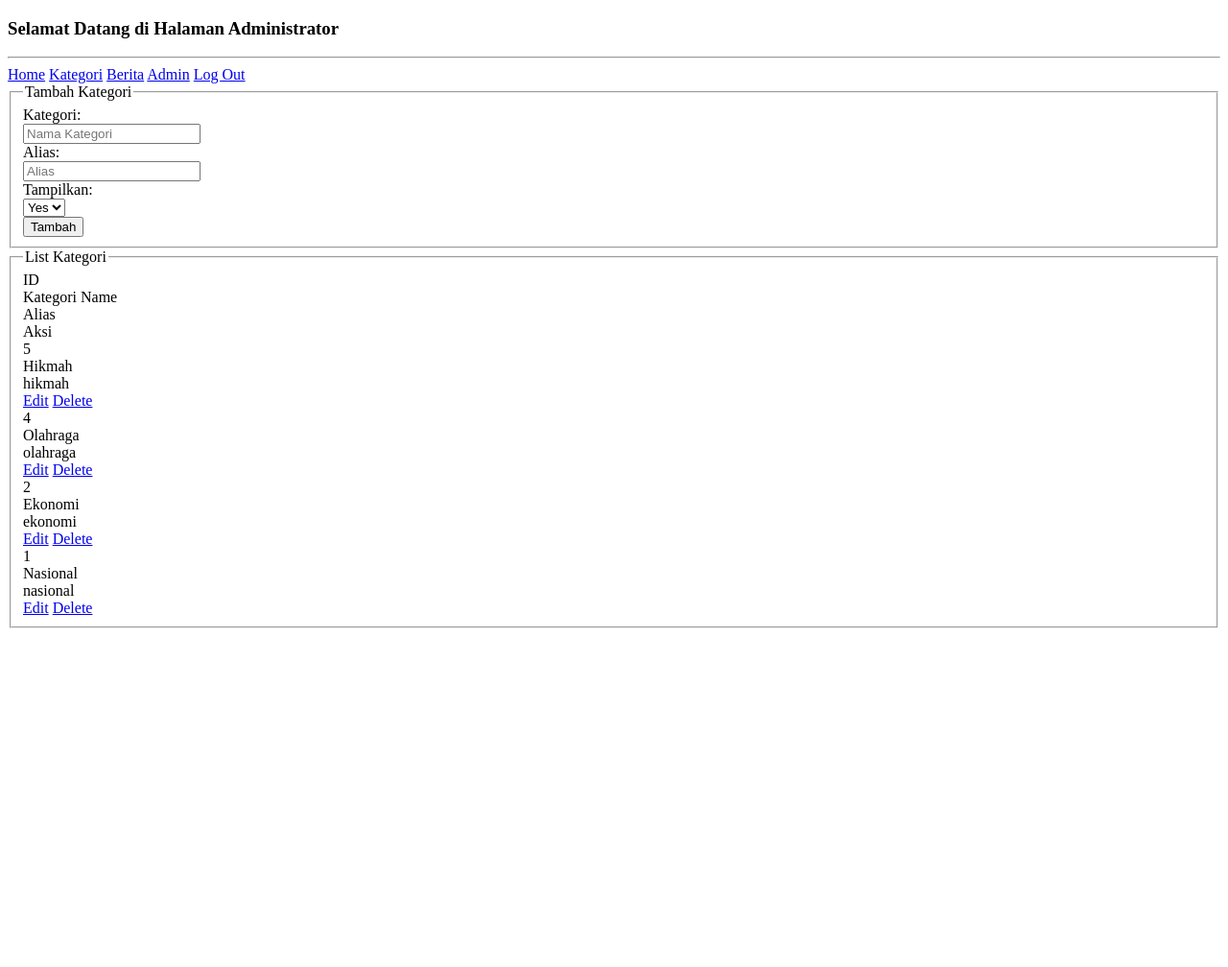
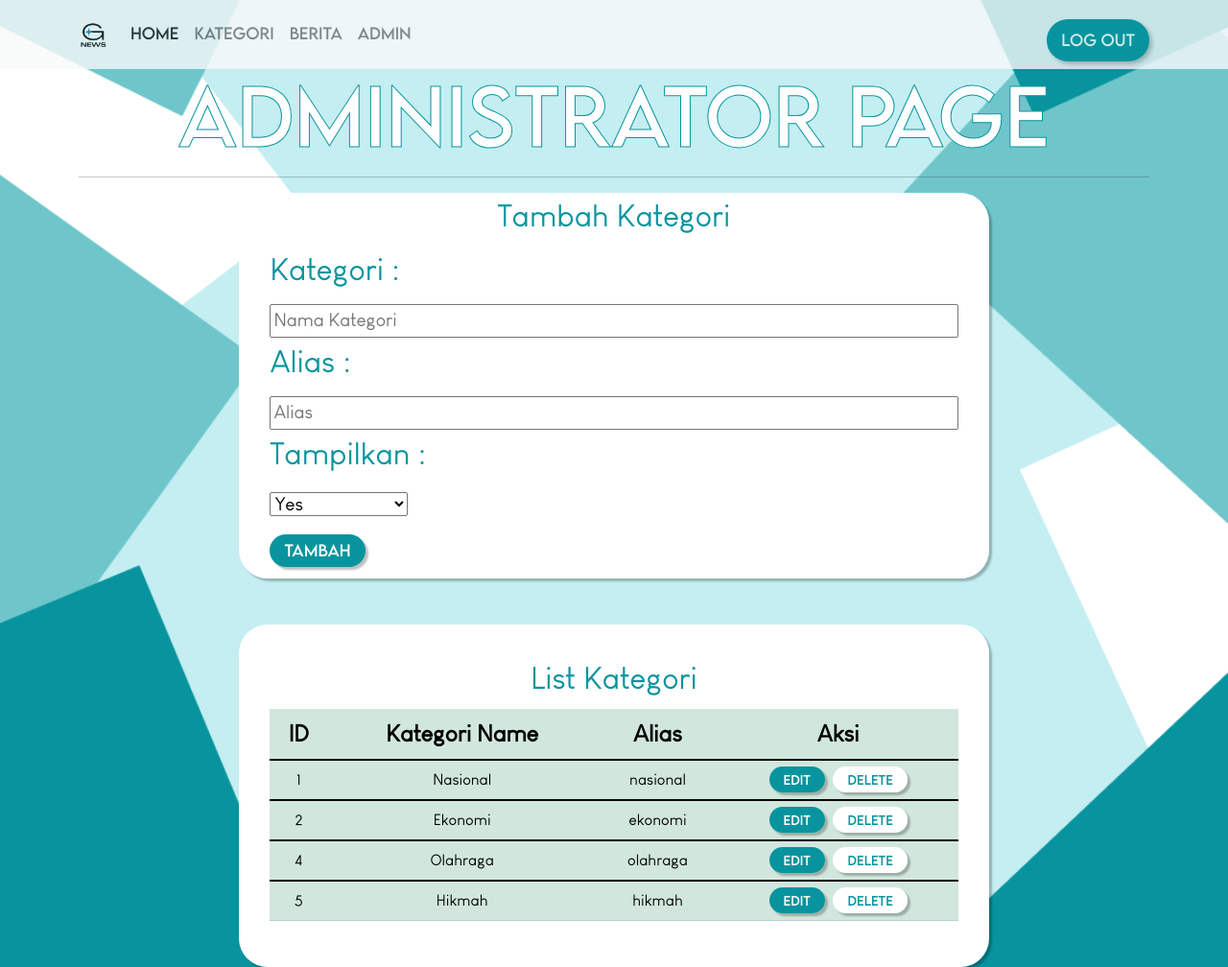
Before and after one commit to Ploeroe/pemwebuts, a PHP site: page /pemwebuts/admin/?mod=kategori in a window 1280 px wide. Shown: the whole page at 96% size. Before the commit the page ends 655 px from the top, so only its background shows below. Run offline with PHP 8.4, Linux system fonts and the light colour scheme; a user stored in the database is signed in; data comes from the database, SQL or seed files in the repository; some libraries are stand-ins or nearby versions.

Commit message:
UI ADMIN BELUM KELAR

```diff
--- a/portalberita/admin/index.php
+++ b/portalberita/admin/index.php
@@ -5,11 +5,13 @@ include("ceklogin.php");
 <html>
 <head>
 	<title>Administrator</title>
-	<link rel="stylesheet" type="text/css" href="../assets/style.css">
+	<link rel="stylesheet" type="text/css" href="../assets/admin.css">
 
 	<script src="https://code.jquery.com/jquery-3.2.1.slim.min.js"></script>
     <link href="https://cdnjs.cloudflare.com/ajax/libs/summernote/0.8.11/summernote-lite.css" rel="stylesheet">
     <script src="https://cdnjs.cloudflare.com/ajax/libs/summernote/0.8.11/summernote-lite.js"></script>
+	<link href="https://cdn.jsdelivr.net/npm/bootstrap@5.1.2/dist/css/bootstrap.min.css" rel="stylesheet" integrity="sha384-uWxY/CJNBR+1zjPWmfnSnVxwRheevXITnMqoEIeG1LJrdI0GlVs/9cVSyPYXdcSF" crossorigin="anonymous">
+	<script src="https://cdn.jsdelivr.net/npm/bootstrap@5.1.2/dist/js/bootstrap.bundle.min.js" integrity="sha384-kQtW33rZJAHjgefvhyyzcGF3C5TFyBQBA13V1RKPf4uH+bwyzQxZ6CmMZHmNBEfJ" crossorigin="anonymous"></script>
 
     <script>
     	$(document).ready(function() {
@@ -24,31 +26,34 @@ include("ceklogin.php");
 
 </head>
 <body>
+<nav class="navbar navbar-expand-lg navbar-light bg-light">
+	<div class="container">
+		<ul class="navbar-nav me-auto mb-2 mb-lg-0">
+			<a class="navbar-brand" href="#">
+            	<img src="../image/News.png" alt="" width="30" height="30">
+          	</a>
+			<li class="nav-item">
+				<a class="nav-link active" aria-current="page" href="./">Home</a>
+			</li>
+			<li class="nav-item">
+				<a class="nav-link" href="?mod=kategori">Kategori</a>
+			</li>
+			<li class="nav-item">
+				<a class="nav-link" href="?mod=berita">Berita</a>
+			</li>
+			<li class="nav-item">
+				<a class="nav-link" href="?mod=useradmin">Admin</a>
+			</li>
+		</ul>
+		<span class="btnlogout"><a href="?keluar=yes">Log Out</a></span>
+	</div>
+</nav>
 
-<div class="wrap shadow mt10 mb10 border">
-	<div class="bg_grey">
-		<h3 class="pd10">Selamat Datang di Halaman Administrator</h3>
-
-		<hr>
-		<div class="menu pd10">
-
-			<a href="./">Home</a>
-			<a href="?mod=kategori">Kategori</a>
-			<a href="?mod=berita">Berita</a>
-			<a href="?mod=useradmin">Admin</a>
-
-			<span class="fr"><a href="?keluar=yes">Log Out</a></span>
-
-
-		</div>
-
-
-
-		<div class="clear"></div>
-	</div>
-
-	<div class="pd10">
-
+<div class="container">
+	<div class="title">
+		<h1>Administrator Page</h1>
+	</div> <hr>
+	<div class="subtitle">
 		<?php
 		$mod = (isset($_GET['mod']) ? $_GET['mod'] : '');
 
@@ -70,13 +75,30 @@ include("ceklogin.php");
 				echo "Selamat Datang ".$_SESSION['loginadminnama']." ";
 				break;
 		}
+		 ?>
+	</div>
+	<!-- <div class="menu mt-4">
+		<h3>Pilihan Menu :</h3>
+		<div class="row d-flex align-items-center">
+			<div class="col-md-6 col-lg-4 mx-auto">
+				<div class="box">
+					<a href="?mod=kategori">Kategori</a>
+				</div>
+			</div>
+			<div class="col-md-6 col-lg-4">
+				<div class="box">
+					<a href="?mod=berita">Berita</a>
+				</div>
+			</div>
+			<div class="col-md-6 col-lg-4">
+				<div class="box">
+					<a href="?mod=useradmin">Admin</a>
+				</div>
+			</div>
+		</div>
+	</div> -->
+</div>
 
-		 ?>
-
-	</div>
-
-
-</div>
 
 </body>
 </html>
--- a/portalberita/admin/kategori.php
+++ b/portalberita/admin/kategori.php
@@ -53,70 +53,66 @@ if (isset($_GET['act']) && $_GET['act'] == 'hapus') {
 
 		<input type="hidden" name="ID" value="<?=(isset($ID) ? $ID : '');?>">
 
-		<fieldset>
-			<legend>Tambah Kategori</legend>
+		<fieldset class="formkategori mx-auto">
+			<legend class="subtitle">Tambah Kategori</legend>
+		<div class="inputkategori">
+			<div class="formnama">Kategori : <br>
+				<input type="text" name="kategori" placeholder="Nama Kategori" value="<?=(isset($kategori) ? $kategori : '');?>" class="kotakinput">
+			</div>
+			<div class="formnama">Alias : <br>
+				<input type="text" name="alias" placeholder="Alias" value="<?=(isset($alias) ? $alias : '');?>" class="kotakinput">
+			</div>
+			<div class="formnama">Tampilkan : <br>
 
-			<div class="formnama w30">Kategori:<br>
-			<input type="text" name="kategori" placeholder="Nama Kategori" value="<?=(isset($kategori) ? $kategori : '');?>" class="form100">
-			</div>
-
-			<div class="formnama w30">Alias:<br>
-			<input type="text" name="alias" placeholder="Alias" value="<?=(isset($alias) ? $alias : '');?>" class="form100">
-			</div>
-
-			<div class="formnama w30">Tampilkan:<br>
-
-				<select name="terbit">
+				<select name="terbit" class="kotakpilihan">
 					<option value="1" <?=((isset($terbit) && $terbit==1) ? 'selected' : ''); ?>>Yes</option>
 					<option value="0" <?=((isset($terbit) && $terbit==0) ? 'selected' : ''); ?>>No</option>
 				</select>
 
 			</div>
-
-			<input type="submit" name="<?=(isset($ID) ? 'editkategori' : 'tambahkategori');?>" value="<?=(isset($ID) ? 'Edit' : 'Tambah');?>" class="btn-primary">
+			<input type="submit" name="<?=(isset($ID) ? 'editkategori' : 'tambahkategori');?>" value="<?=(isset($ID) ? 'Edit' : 'Tambah');?>" class="btnkategori">
+		</div>
 		</fieldset>
 	</form>
 
 </div>
-<div class="clear"></div>
 
 <div class="w100">
-		<fieldset>
-			<legend>List Kategori</legend>
+		<fieldset class="listkategori mx-auto mt-5">
+			<legend class="subtitle">List Kategori</legend>
 
-			<div class="w100 fl list bg_dark">
-				<div class="w5 fl center">ID</div>
-				<div class="w40 fl">Kategori Name</div>
-				<div class="w30 fl">Alias</div>
-				<div class="w20 fl">Aksi</div>
-				<div class="clear"></div>
-			</div>
+			<table class="table table-success table-hover">
+				<thead>
+					<tr>
+						<th>ID</th>
+						<th>Kategori Name</th>
+						<th>Alias</th>
+						<th>Aksi</th>
+					</tr>
+				</thead>
 
 			<?php
 
 			global $connect;
 
-			$sql = mysqli_query($connect,"SELECT * FROM kategori ORDER BY ID DESC");
+			$sql = mysqli_query($connect,"SELECT * FROM kategori ORDER BY ID ASC");
 			while($r = mysqli_fetch_array($sql))
 			{
 				extract($r);
 			?>
-
-			<div class="w100 fl list">
-				<div class="w5 fl center"><?=$ID?></div>
-				<div class="w40 fl"><?=$Kategori?></div>
-				<div class="w30 fl"><?=$alias?></div>
-				<div class="w20 fl">
-					<a href="./?mod=kategori&act=edit&id=<?=$ID?>" class="btn btn-primary small">Edit</a> <a href="./?mod=kategori&act=hapus&id=<?=$ID?>" class="btn btn-red small">Delete</a>
-
-				</div>
-				<div class="clear"></div>
-			</div>
-
+				<tbody>
+					<tr>
+						<td><?=$ID?></td>
+						<td><?=$Kategori?></td>
+						<td><?=$alias?></td>
+						<td>
+							<a href="./?mod=kategori&act=edit&id=<?=$ID?>" class="btnedit">Edit</a> <a href="./?mod=kategori&act=hapus&id=<?=$ID?>" class="btndelete">Delete</a>
+						</td>
+					</tr>
+				</tbody>
 			<?php
 			}
 			 ?>
 
 		</fieldset>
 </div>
-<div class="clear"></div>
--- /dev/null
+++ b/portalberita/assets/admin.css
@@ -0,0 +1,222 @@
+@font-face {
+    font-family: "Lemon";
+    src: url("./font/lemonmilk.otf") format("truetype");
+    font-weight: normal;
+    font-style: normal;
+}
+
+@font-face {
+    font-family: "Louis";
+    src: url("./font/louis.ttf") format("truetype");
+    font-weight: normal;
+    font-style: normal;
+}
+
+html {
+    scroll-behavior: smooth;
+}
+
+body {
+    background-color: #c4eef1;
+    background-image: url(../image/kotak.png);
+    background-size: cover;
+    background-position: top;
+    background-repeat: no-repeat;
+    background-position: center;
+    position: relative;
+    text-align: center;
+}
+
+nav {
+    font-family: "Lemon";
+    opacity: 0.8;
+}
+
+.btnlogout a {
+    background: #07949e;
+    border-radius: 50px;
+    box-shadow: 3px 3px 4px rgba(0, 0, 0, 0.25);
+    float: right;
+    padding: 10px 15px;
+    margin-top: 12px;
+    text-decoration: none;
+    color: white;
+    font-family: "Lemon";
+    border: none;
+
+}
+
+.btnlogout a:hover {
+    transform: translateY(-3px);
+    transition: 0.5s ease-in-out;
+    color: white;
+}
+
+.title h1 {
+    font-family: "Lemon";
+    color: white;
+    -webkit-text-stroke: 1px #07949e;
+    text-align: center;
+    font-size: 5rem;
+}
+
+/* Menu Home */
+
+.subtitle {
+    font-family: "Louis";
+    color: #07949e;
+    text-align: center;
+    font-size: 2rem;
+}
+
+.menu h3 {
+    font-family: "Lemon";
+    color: #07949e;
+}
+
+.box {
+    border: white 2px solid;
+    background-color: white;
+    border-radius: 20px;
+    width: 100%;
+    height: 200px;
+    text-align: center;
+    box-shadow: 3px 3px 4px rgba(0, 0, 0, 0.25);
+    padding-top: 15%;
+}
+
+.box a {
+    text-decoration: none;
+    margin-top: 50px;
+    font-size: 2rem;
+    font-family: "Lemon";
+    color: #07949e;
+}
+
+.box a:hover {
+    color: #07949e;
+}
+
+.box:hover {
+    color: #07949e;
+    transform: translateY(-3px);
+    transition: 0.5s ease-in-out;
+    cursor: pointer;
+}
+
+@media screen and (max-width: 995px) {
+    .box {
+        width: 50%;
+    }
+}
+
+/* kategori */
+
+.formkategori {
+    background-color: white;
+    border-radius: 30px;
+    width: 70%;
+    box-shadow: 3px 3px 2px rgba(0, 0, 0, 0.25);
+
+}
+
+.inputkategori {
+    text-align: left;
+    padding-left: 2rem;
+    padding-right: 2rem;
+    font-size: 2rem;
+}
+
+.kotakinput {
+    font-size: 1.2rem;
+    width: 100%;
+}
+
+.kotakpilihan {
+    font-size: 1.2rem;
+    width: 20%;
+}
+
+.btnkategori {
+    background: #07949e;
+    border-radius: 50px;
+    box-shadow: 3px 3px 2px rgba(0, 0, 0, 0.25);
+    float: left;
+    padding: 5px 15px;
+    margin-top: 12px;
+    margin-bottom: 12px;
+    text-decoration: none;
+    color: white;
+    font-family: "Lemon";
+    font-size: 1rem;
+    border: none;
+}
+
+.btnkategori:hover {
+    transform: translateY(-3px);
+    transition: 0.5s ease-in-out;
+    color: white;
+}
+
+.clear {
+	clear: both;
+}
+
+.listkategori{
+    background-color: white;
+    border-radius: 30px;
+    width: 70%;
+    box-shadow: 3px 3px 2px rgba(0, 0, 0, 0.25);
+    padding: 2rem;
+}
+
+thead{
+    font-size: 1.5rem;
+}
+tbody{
+    font-size: 1rem;
+    text-align: center;
+}
+
+.btnedit{
+    background: #07949e;
+    border-radius: 50px;
+    box-shadow: 3px 3px 2px rgba(0, 0, 0, 0.25);
+    float: center;
+    padding: 5px 15px;
+    text-decoration: none;
+    color: white;
+    font-family: "Lemon";
+    font-size: 0.8rem;
+    border: none;
+}
+
+.btndelete{
+    background: white;
+    border-radius: 50px;
+    box-shadow: 3px 3px 2px rgba(0, 0, 0, 0.25);
+    float: center;
+    padding: 5px 15px;
+    text-decoration: none;
+    color: #07949e;
+    font-family: "Lemon";
+    font-size: 0.8rem;
+    border: none;
+    margin-left: 2%;
+}
+
+.btndelete:hover{
+    transform: translateY(-5px);
+    transition: 0.5s ease-in-out;
+    background-color: #07949e;
+    color: white;
+
+}
+
+.btnedit:hover{
+    transform: translateY(-5px);
+    transition: 0.5s ease-in-out;
+    background-color: white;
+    color: #07949e;
+
+}
```
Also changed, not shown: portalberita/assets/font/lemonmilk.otf (added), portalberita/assets/font/louis.ttf (added), portalberita/image/News.png (added), portalberita/image/kotak.png (added).
